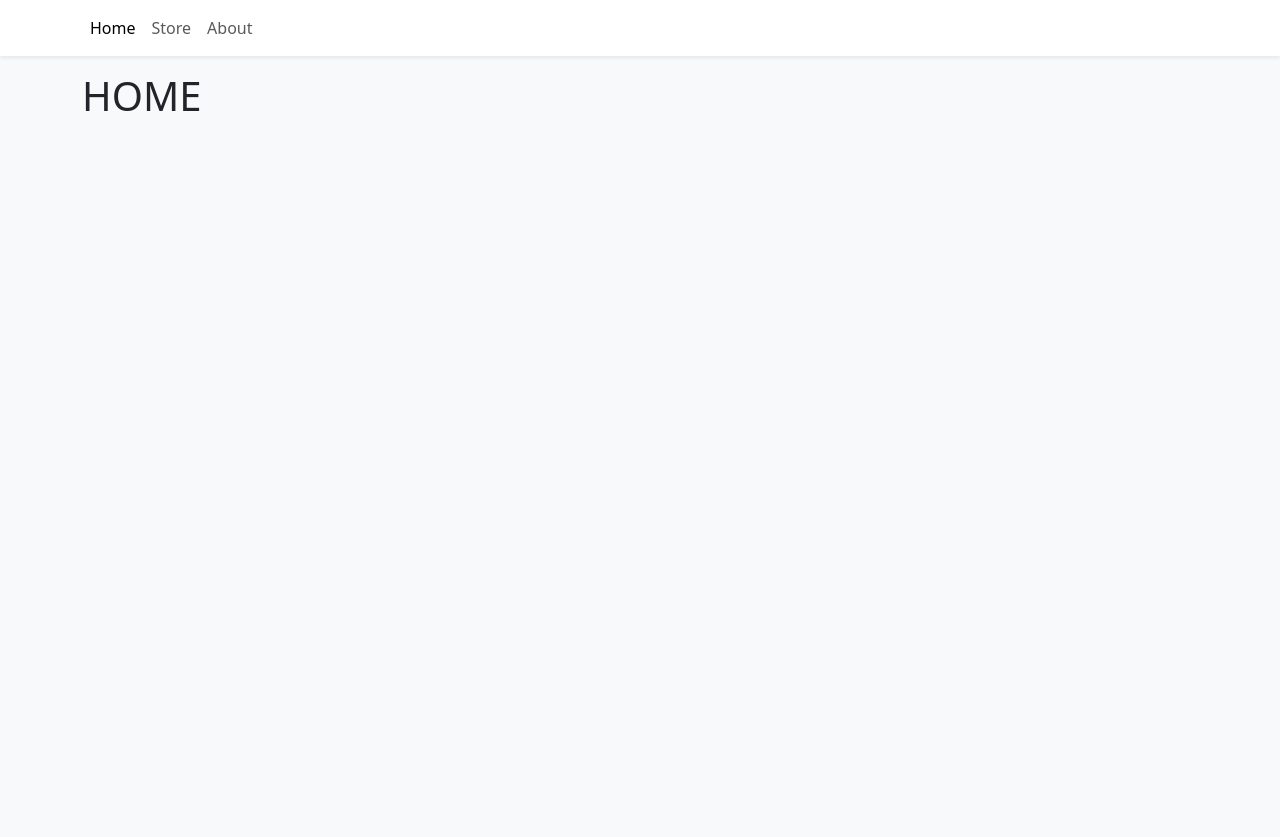
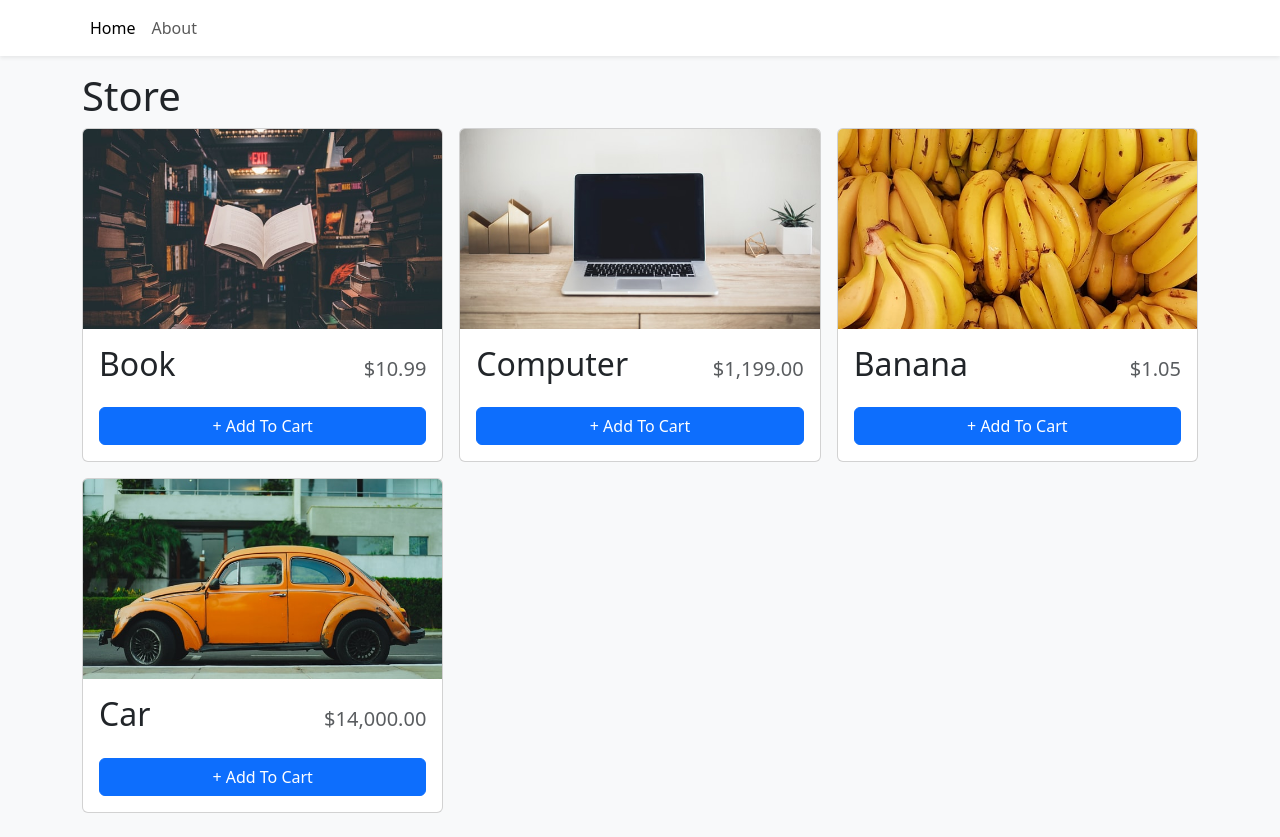
Before and after one commit to GustavoFSProg/my-shop-cart-advanced, a React (Vite) app: page / in a window 1280 px wide. Before the commit the page ends 800 px from the top, so only its background shows below. Built offline with nearby package versions, Linux system fonts and the light colour scheme.

Commit message:
home change

```diff
--- a/src/components/Navbar.tsx
+++ b/src/components/Navbar.tsx
@@ -11,9 +11,9 @@ export function Navbar() {
           <Nav.Link to="/" as={NavLink}>
             Home
           </Nav.Link>
-          <Nav.Link to="/store" as={NavLink}>
+          {/* <Nav.Link to="/store" as={NavLink}>
             Store
-          </Nav.Link>
+          </Nav.Link> */}
           <Nav.Link to="/about" as={NavLink}>
             About
           </Nav.Link>
--- a/src/pages/Home.tsx
+++ b/src/pages/Home.tsx
@@ -1,9 +1,18 @@
+import { Col, Row } from "react-bootstrap"
+import { StoreItem } from "../components/StoreItem"
+import storeItems from "../data/items.json"
 
-
- export function Home(){
-    return(
-        <>
-        <h1>HOME</h1>
-            </>
-    )
- }
+export function Home() {
+  return (
+    <>
+      <h1>Store</h1>
+      <Row md={2} xs={1} lg={3} className="g-3">
+        {storeItems.map(item => (
+          <Col key={item.id}>
+            <StoreItem {...item} />
+          </Col>
+        ))}
+      </Row>
+    </>
+  )
+}
```
